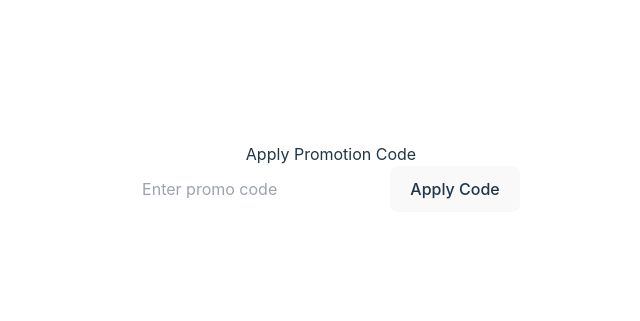
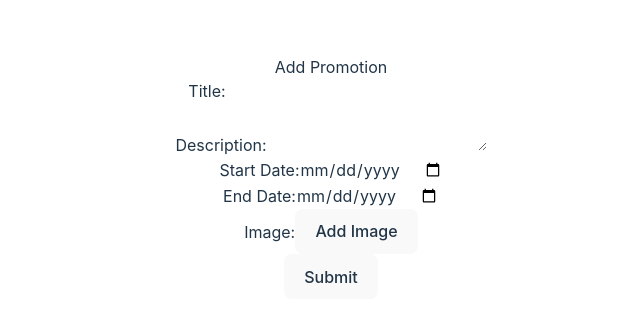
Before and after one commit to mushrifahamed/Shopping-Eye, a React (Vite) app in the folder Frontend_W/: page /AddPromotion in a window 1280 px wide. Shown: the part 223-544 px from the top of the page, without its empty margins (309-949 px from the left). Built offline with nearby package versions, Linux system fonts and the light colour scheme.

Commit message:
Update AddPromotion.jsx

```diff
--- a/Frontend_W/src/screens/Promotion/AddPromotion.jsx
+++ b/Frontend_W/src/screens/Promotion/AddPromotion.jsx
@@ -1,44 +1,156 @@
-import React, { useState } from "react";
+import React, { useState } from 'react';
 
-const PromotionCode = () => {
-  // Static data for available promotion codes
-  const availablePromoCodes = {
-    SAVE10: 10,
-    SAVE20: 20,
-    SAVE30: 30,
+const PromotionForm = () => {
+  const [promotion, setPromotion] = useState({
+    title: '',
+    description: '',
+    start_date: '',
+    end_date: '',
+    image_url: '',
+    created_at: new Date().toISOString(),
+    updated_at: new Date().toISOString(),
+  });
+
+  const [errors, setErrors] = useState({});
+  const [image, setImage] = useState(null);
+  const fileInputRef = React.createRef();
+
+  const validate = () => {
+    const newErrors = {};
+    if (!promotion.title) newErrors.title = 'Title is required';
+    if (!promotion.description) newErrors.description = 'Description is required';
+    if (!promotion.start_date) newErrors.start_date = 'Start date is required';
+    if (!promotion.end_date) newErrors.end_date = 'End date is required';
+    if (new Date(promotion.start_date) > new Date(promotion.end_date)) {
+      newErrors.dateRange = 'End date must be after the start date';
+    }
+    setErrors(newErrors);
+    return Object.keys(newErrors).length === 0;
   };
 
-  // State to manage the input promo code and the applied discount
-  const [promoCode, setPromoCode] = useState("");
-  const [discount, setDiscount] = useState(0);
-  const [message, setMessage] = useState("");
+  const handleChange = (e) => {
+    const { name, value } = e.target;
+    setPromotion({
+      ...promotion,
+      [name]: value,
+      updated_at: new Date().toISOString(),
+    });
+  };
 
-  // Function to apply the promotion code
-  const applyPromoCode = () => {
-    const promoValue = availablePromoCodes[promoCode.toUpperCase()];
-    if (promoValue) {
-      setDiscount(promoValue);
-      setMessage(`Promo code applied! You saved ${promoValue}%`);
-    } else {
-      setDiscount(0);
-      setMessage("Invalid promo code. Please try again.");
+  const handleImageChange = (e) => {
+    const file = e.target.files[0];
+    if (file) {
+      setImage(file);
+      const reader = new FileReader();
+      reader.onloadend = () => {
+        setPromotion({
+          ...promotion,
+          image_url: reader.result,
+        });
+      };
+      reader.readAsDataURL(file);
+    }
+  };
+
+  const handleAddImageClick = () => {
+    fileInputRef.current.click();
+  };
+
+  const handleSubmit = async (e) => {
+    e.preventDefault();
+    if (validate()) {
+      console.log('Promotion data:', promotion);
+      if (image) {
+        const formData = new FormData();
+        formData.append('file', image);
+        const response = await fetch('https://your-server.com/upload', {
+          method: 'POST',
+          body: formData,
+        });
+        if (response.ok) {
+          console.log('Image uploaded successfully');
+        } else {
+          console.error('Image upload failed');
+        }
+      }
     }
   };
 
   return (
     <div>
-      <h2>Apply Promotion Code</h2>
-      <input
-        type="text"
-        value={promoCode}
-        onChange={(e) => setPromoCode(e.target.value)}
-        placeholder="Enter promo code"
-      />
-      <button onClick={applyPromoCode}>Apply Code</button>
-      {message && <p>{message}</p>}
-      {discount > 0 && <p>Your discount: {discount}%</p>}
+      <h2>Add Promotion</h2>
+      <form onSubmit={handleSubmit}>
+        <div>
+          <label>Title:</label>
+          <input
+            type="text"
+            name="title"
+            value={promotion.title}
+            onChange={handleChange}
+          />
+          {errors.title && <p className="error">{errors.title}</p>}
+        </div>
+
+        <div>
+          <label>Description:</label>
+          <textarea
+            name="description"
+            value={promotion.description}
+            onChange={handleChange}
+          />
+          {errors.description && <p className="error">{errors.description}</p>}
+        </div>
+
+        <div>
+          <label>Start Date:</label>
+          <input
+            type="date"
+            name="start_date"
+            value={promotion.start_date}
+            onChange={handleChange}
+          />
+          {errors.start_date && <p className="error">{errors.start_date}</p>}
+        </div>
+
+        <div>
+          <label>End Date:</label>
+          <input
+            type="date"
+            name="end_date"
+            value={promotion.end_date}
+            onChange={handleChange}
+          />
+          {errors.end_date && <p className="error">{errors.end_date}</p>}
+          {errors.dateRange && <p className="error">{errors.dateRange}</p>}
+        </div>
+
+        <div>
+          <label>Image:</label>
+          <button type="button" onClick={handleAddImageClick}>Add Image</button>
+          <input
+            type="file"
+            accept="image/*"
+            onChange={handleImageChange}
+            style={{ display: 'none' }}
+            ref={fileInputRef}
+          />
+          {promotion.image_url && (
+            <div>
+              <img
+                src={promotion.image_url}
+                alt="Promotion Preview"
+                style={{ width: '100px', height: '100px', objectFit: 'cover' }}
+              />
+            </div>
+          )}
+        </div>
+
+        <div>
+          <button type="submit">Submit</button>
+        </div>
+      </form>
     </div>
   );
 };
 
-export default PromotionCode;
+export default PromotionForm;
```
